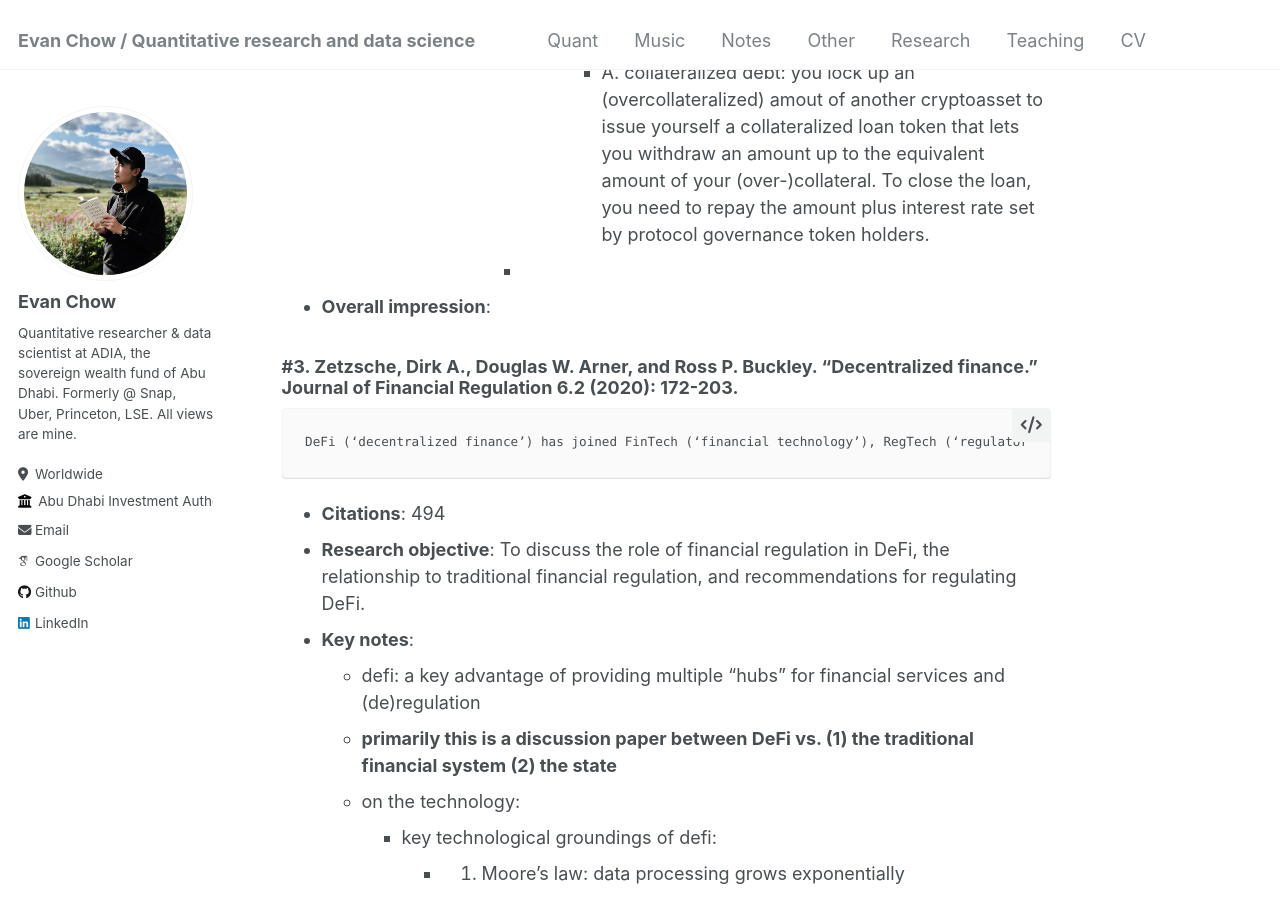
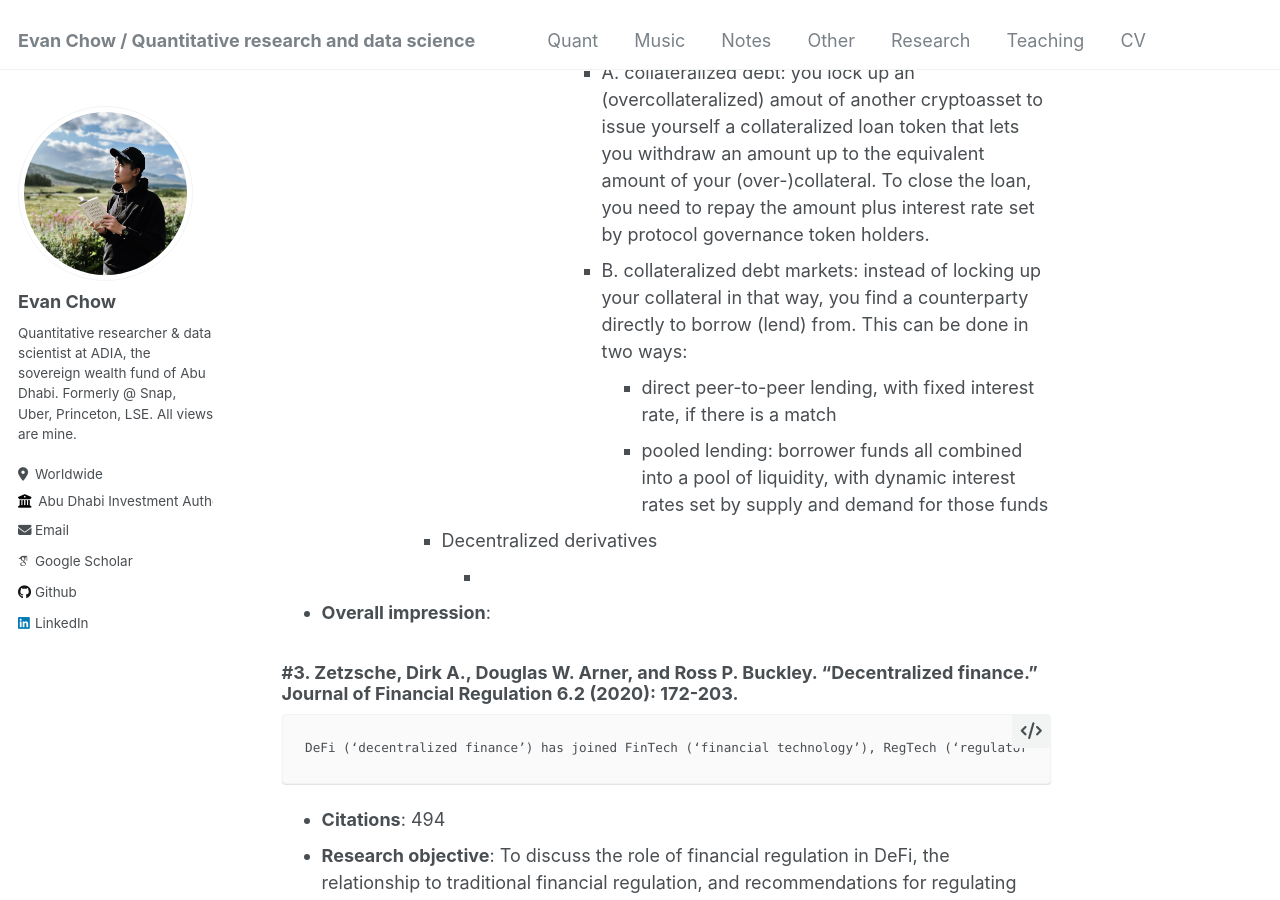
Before and after one commit to evnchw/evnchw.github.io, a Jekyll site: the page built from _quant/20240810_literature_survey_defi.md, in a window 1280 px wide and 900 px high, scrolled down 7609 px. Built offline with Jekyll 4.4.1, drawn with Linux system fonts in a browser that asks for light colours; some web fonts are replaced.

Commit message:
going to move this to paper notes

```diff
--- a/_quant/20240810_literature_survey_defi.md
+++ b/_quant/20240810_literature_survey_defi.md
@@ -165,7 +165,11 @@ Decentralized finance (DeFi) is a blockchain-based financial infrastructure that
             - 1. flash loans / atomic transactions: within the same transaction, you borrow, execute and repay back. If the funds are not paid by the transaction execution cycle (e.g. somehow slip in before the repayment), the transaction will be cancelled and reverted.
             - 2. collateral (for loans)
               - A. collateralized debt: you lock up an (overcollateralized) amout of another cryptoasset to issue yourself a collateralized loan token that lets you withdraw an amount up to the equivalent amount of your (over-)collateral. To close the loan, you need to repay the amount plus interest rate set by protocol governance token holders.
-            -
+              - B. collateralized debt markets: instead of locking up your collateral in that way, you find a counterparty directly to borrow (lend) from. This can be done in two ways:
+                - direct peer-to-peer lending, with fixed interest rate, if there is a match
+                - pooled lending: borrower funds all combined into a pool of liquidity, with dynamic interest rates set by supply and demand for those funds
+        - Decentralized derivatives
+          -
   - **Overall impression**:
 
 ### #3. Zetzsche, Dirk A., Douglas W. Arner, and Ross P. Buckley. "Decentralized finance." Journal of Financial Regulation 6.2 (2020): 172-203.
```
